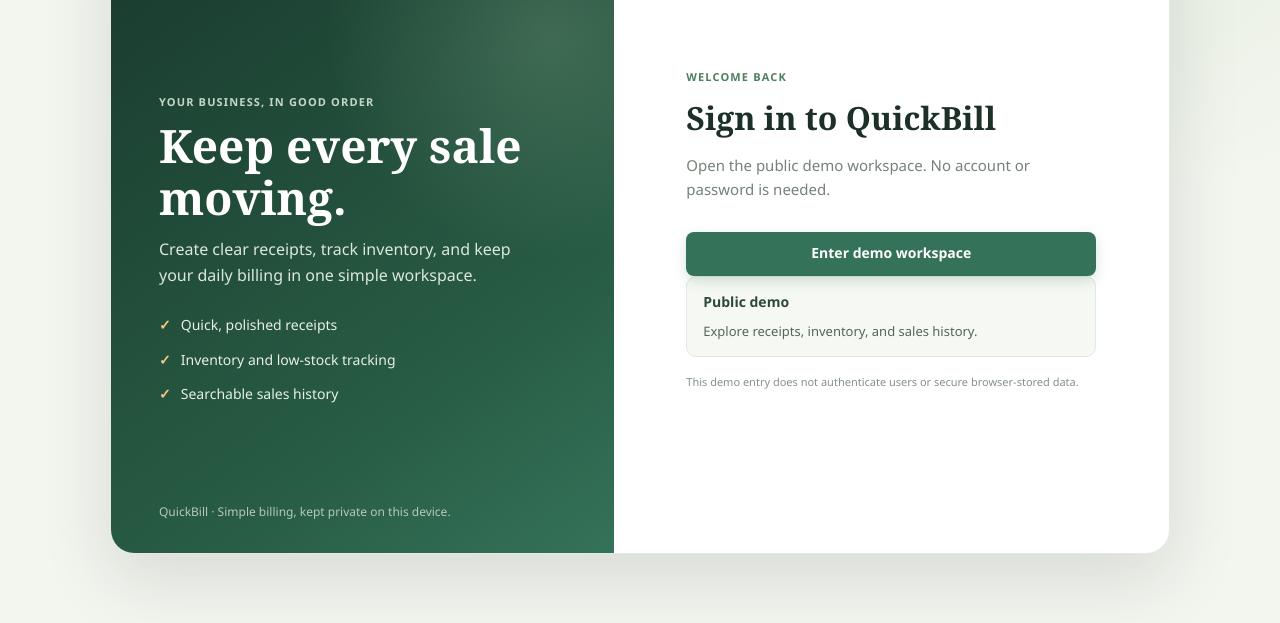
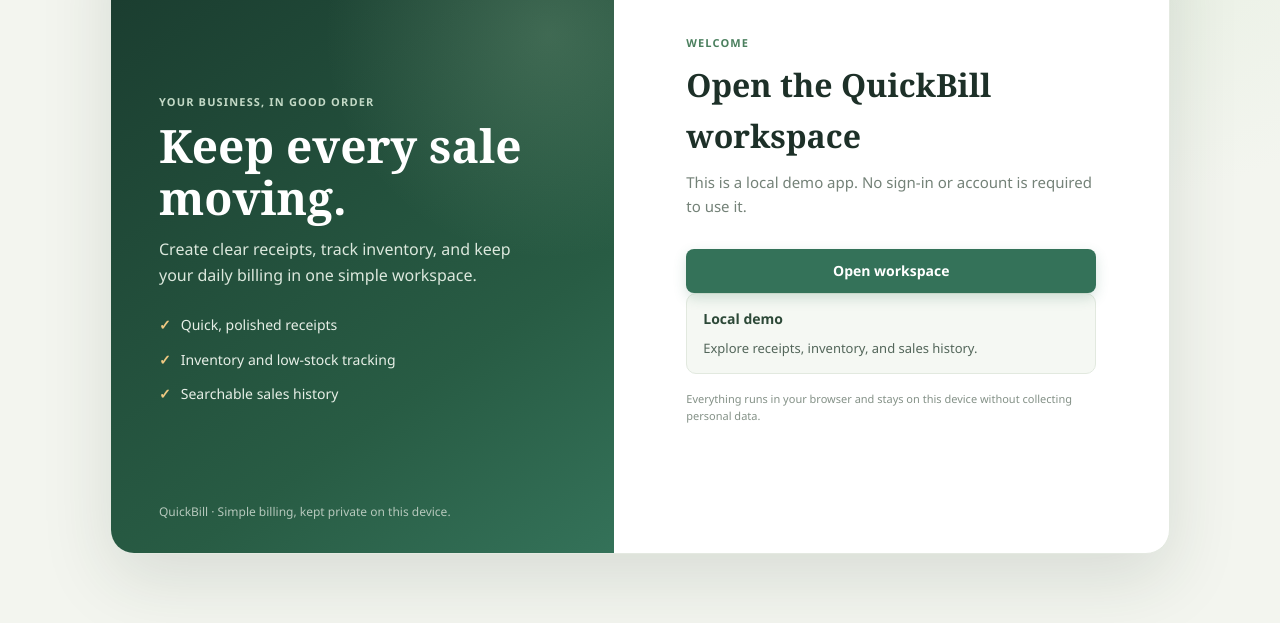
Before and after one commit to Rakshitha-132/Quick-Bill, a plain HTML site: page login.html in a window 1280 px wide. Shown: the part 171-794 px from the top of the page. Drawn offline with Linux system fonts and the light colour scheme.

Commit message:
Clarify local demo access
Remove the forced login redirect and describe the workspace as a local demo.

Co-authored-by: Copilot <223556219+Copilot@users.noreply.github.com>

```diff
--- a/login.html
+++ b/login.html
@@ -4,7 +4,7 @@
     <meta charset="UTF-8">
     <meta name="viewport" content="width=device-width, initial-scale=1.0">
     <meta name="theme-color" content="#19392d">
-    <title>Sign in — QuickBill</title>
+    <title>QuickBill — Receipt workspace</title>
     <link rel="icon" type="image/svg+xml" href="logo.svg">
     <link rel="stylesheet" href="style.css">
 </head>
@@ -30,15 +30,15 @@
 
         <main class="login-main">
             <section class="login-card" aria-labelledby="login-title">
-                <p class="eyebrow">WELCOME BACK</p>
-                <h2 id="login-title">Sign in to QuickBill</h2>
-                <p class="login-intro">Open the public demo workspace. No account or password is needed.</p>
-                <button id="openDemo" class="button button-primary login-submit" type="button">Enter demo workspace</button>
+                <p class="eyebrow">WELCOME</p>
+                <h2 id="login-title">Open the QuickBill workspace</h2>
+                <p class="login-intro">This is a local demo app. No sign-in or account is required to use it.</p>
+                <button id="openDemo" class="button button-primary login-submit" type="button">Open workspace</button>
                 <div class="demo-access">
-                    <strong>Public demo</strong>
+                    <strong>Local demo</strong>
                     <span>Explore receipts, inventory, and sales history.</span>
                 </div>
-                <p class="login-disclaimer">This demo entry does not authenticate users or secure browser-stored data.</p>
+                <p class="login-disclaimer">Everything runs in your browser and stays on this device without collecting personal data.</p>
             </section>
         </main>
     </div>
--- a/script.js
+++ b/script.js
@@ -1,9 +1,6 @@
 "use strict";
 
 const DEMO_SESSION_KEY = "quickbill.demo-session";
-if (sessionStorage.getItem(DEMO_SESSION_KEY) !== "authenticated") {
-    window.location.replace("login.html");
-}
 
 const STORAGE_KEYS = {
     receipts: "ledgerly.receipts.v1",
```
